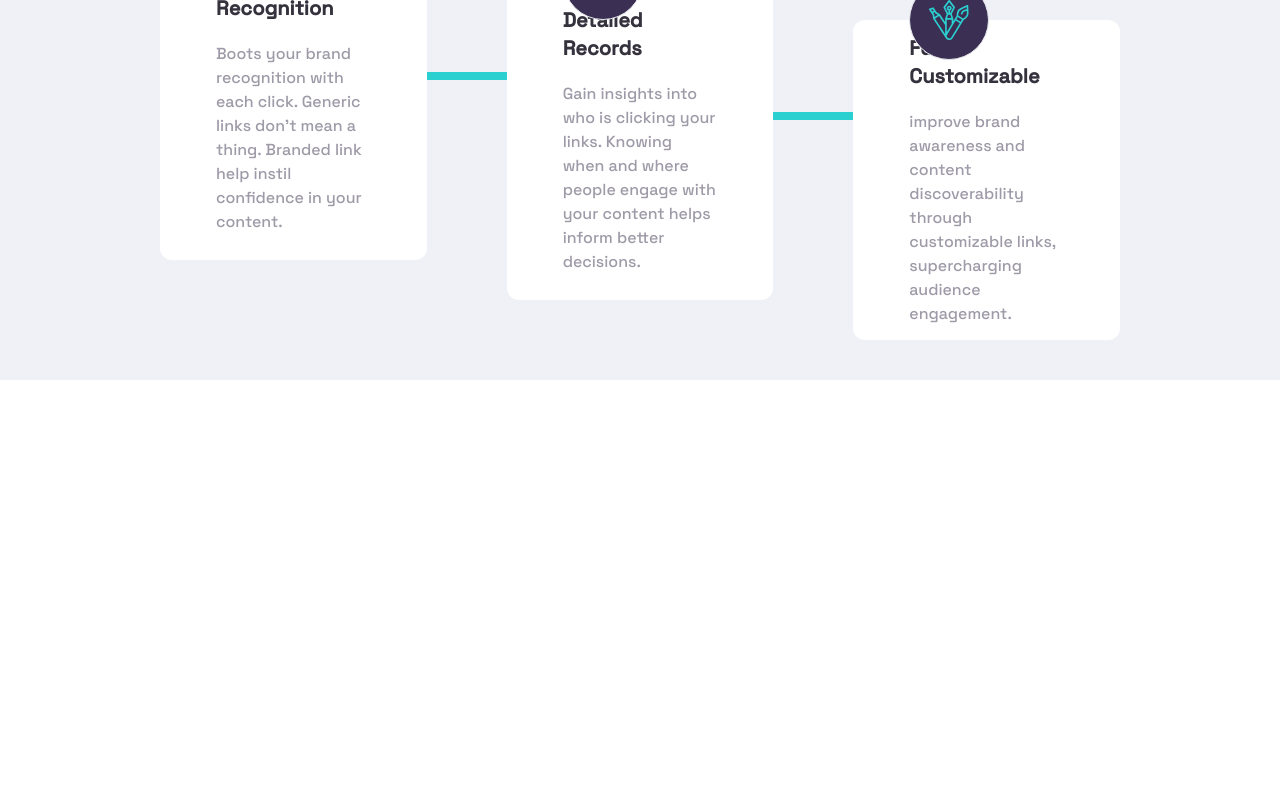
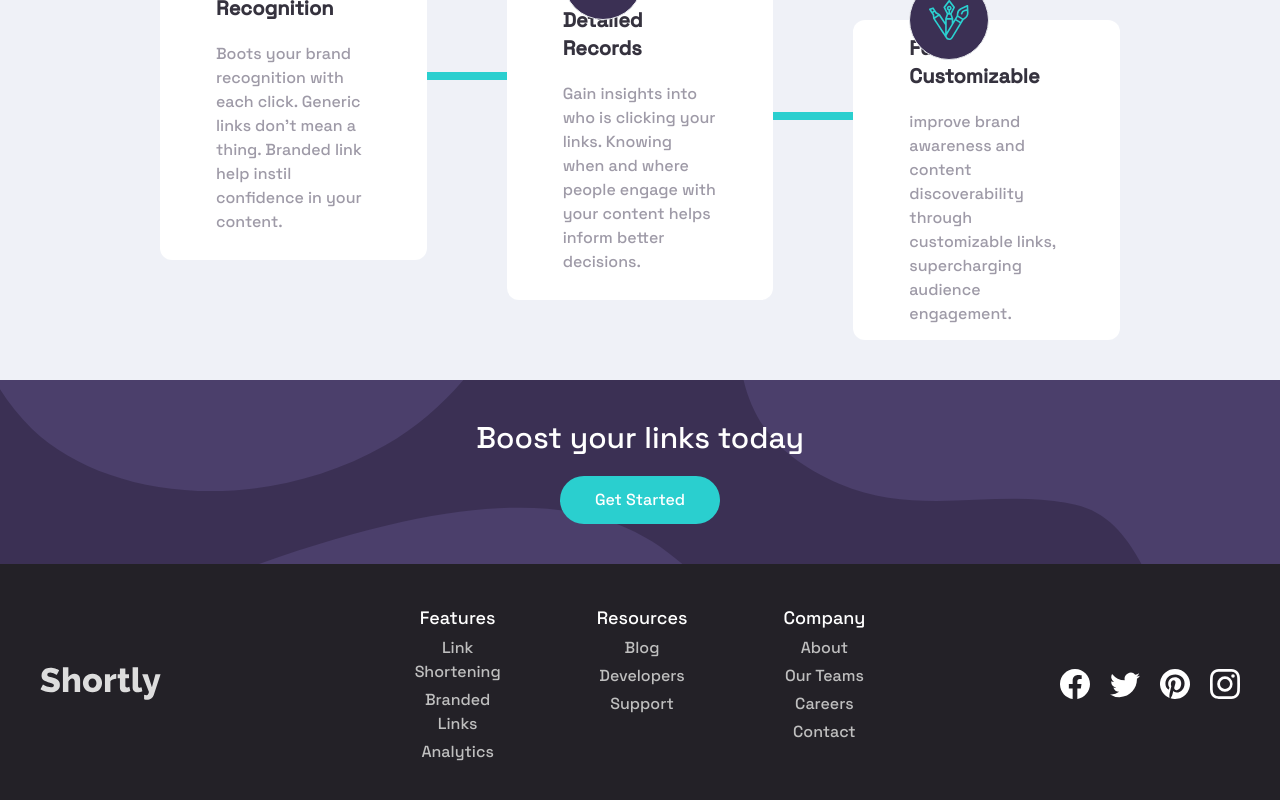
Before and after one commit to QuarksNP/shortly-api, a Next.js app: page / in a window 1280 px wide. Shown: the part 1023-1823 px from the top of the page. Before the commit the page ends 1403 px from the top, so only its background shows below. Built offline with nearby package versions, Linux system fonts and the light colour scheme.

Commit message:
implementing footer

```diff
--- a/src/app/page.jsx
+++ b/src/app/page.jsx
@@ -1,6 +1,8 @@
 import Header from '@/components/Header/Header'
 import Description from '@/components/Description/Description'
 import ShortURL from '@/components/ShortURL/ShortURL'
+import GetStarted from '@/components/GetStarted/GetStarted'
+import Footer from '@/components/Footer/Footer'
 
 export default function app() {
     return(
@@ -8,6 +10,8 @@ export default function app() {
             <Header />
             <Description />
             <ShortURL />
+            <GetStarted />
+            <Footer />
         </>
     )
 }
--- a/src/components/Description/Description.jsx
+++ b/src/components/Description/Description.jsx
@@ -1,6 +1,6 @@
 import Image from "next/image"
 import ilustration from "../../../public/images/illustration-working.svg"
-import GetStarted from "../common/btnGetStarted/btnGetStarted"
+import ButtonGetStarted from "../common/btnGetStarted/btnGetStarted"
 import styles from "./Description.module.css"
 
 export default function Description() {
@@ -15,7 +15,7 @@ export default function Description() {
                             links are performing.
                     </p>
                 </article>
-                <GetStarted />
+                <ButtonGetStarted />
             </div>
         </section>
     );
--- /dev/null
+++ b/src/components/Footer/Footer.jsx
@@ -0,0 +1,41 @@
+import Logo from '../common/Logo/Logo'
+import { BsInstagram, BsPinterest, BsTwitter, BsFacebook } from 'react-icons/bs'
+import styles from './Footer.module.css'
+
+export default function Footer() {
+    return(
+        <footer className={styles.footer}>
+            <Logo color={"#ddd"}/>
+            <div className={styles.container}>
+                <ul className={styles.listContainer}>
+                    <h5 className={styles.title}>Features</h5>
+                    <li>Link Shortening</li>
+                    <li>Branded Links</li>
+                    <li>Analytics</li>
+                </ul>
+
+                <ul className={styles.listContainer}>
+                <h5 className={styles.title}>Resources</h5>
+                    <li>Blog</li>
+                    <li>Developers</li>
+                    <li>Support</li>
+                </ul>
+
+                <ul className={styles.listContainer}>
+                <h5 className={styles.title}>Company</h5>
+                    <li>About</li>
+                    <li>Our Teams</li>
+                    <li>Careers</li>
+                    <li>Contact</li>
+                </ul>
+            </div>
+
+            <ul className={styles.iconsContainer}>
+                <a href=""><li className={styles.icons}><BsFacebook /></li></a>
+                <a href=""><li className={styles.icons}><BsTwitter /></li></a>
+                <a href=""><li className={styles.icons}><BsPinterest /></li></a>
+                <a href=""><li className={styles.icons}><BsInstagram /> </li></a>
+            </ul>
+        </footer>
+    )
+}
--- /dev/null
+++ b/src/components/Footer/Footer.module.css
@@ -0,0 +1,52 @@
+.footer{
+    @apply
+    p-10
+    bg-Very-Dark-Violet
+    grid
+    grid-cols-1
+    gap-10
+    items-center
+    justify-items-center
+    lg:grid-cols-3
+}
+
+.container{
+    @apply
+    flex
+    flex-col
+    text-center
+    gap-5
+    lg:flex-row
+    lg:gap-24
+    justify-center
+}
+
+.title{
+    @apply
+    text-white
+    text-lg
+}
+
+.listContainer{
+    @apply
+    text-Gray
+    flex
+    flex-col
+    gap-1
+}
+
+.iconsContainer{
+    @apply
+    flex
+    text-3xl
+    gap-5
+    text-white
+    justify-self-center
+    lg:justify-self-end
+}
+
+.icons{
+    @apply
+    transition-colors
+    hover:text-Cyan
+}
--- /dev/null
+++ b/src/components/GetStarted/GetStarted.jsx
@@ -0,0 +1,14 @@
+import ButtonGetStarted from '../common/btnGetStarted/btnGetStarted'
+import styles from './GetStarted.module.css'
+
+export default function GetStarted(){
+    return(
+        <section className={styles.section}>
+            <div className={styles.background}></div>
+            <article className={styles.container}>
+                <h2 className={styles.title}>Boost your links today</h2>
+                <ButtonGetStarted />
+            </article>
+        </section>
+    )
+}
--- /dev/null
+++ b/src/components/GetStarted/GetStarted.module.css
@@ -0,0 +1,38 @@
+.section{
+    @apply
+    p-10
+    h-[375px]
+    bg-Dark-Violet
+    flex
+    flex-col
+    items-center
+    justify-center
+    relative
+    md:h-auto
+}
+
+.background{
+    @apply
+    absolute
+    w-full
+    h-full
+    bg-boost-mobile
+    bg-cover
+    md:bg-boost-desktop
+}
+
+.container{
+    @apply
+    z-10
+    flex
+    flex-col
+    items-center
+    text-center
+    gap-5
+}
+
+.title{
+    @apply
+    text-3xl
+    text-white
+}
--- a/src/components/common/btnGetStarted/btnGetStarted.jsx
+++ b/src/components/common/btnGetStarted/btnGetStarted.jsx
@@ -1,6 +1,6 @@
 import styles from "./btnGetStarted.module.css"
 
-export default function GetStarted() {
+export default function ButtonGetStarted() {
     return(
         <button className={styles.btnGetStarted}>
             Get Started
```
